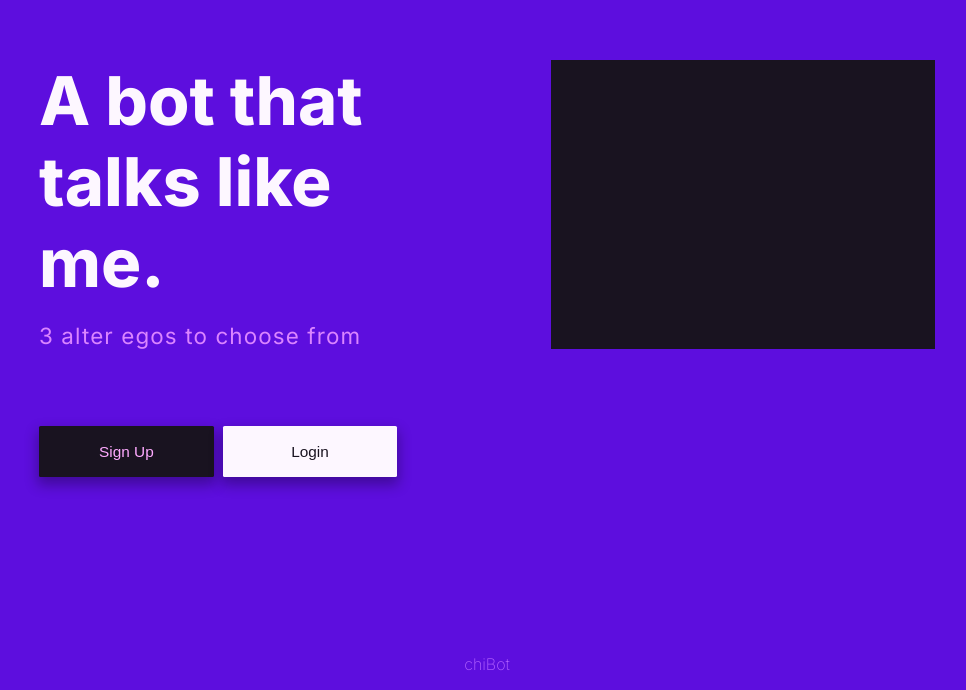
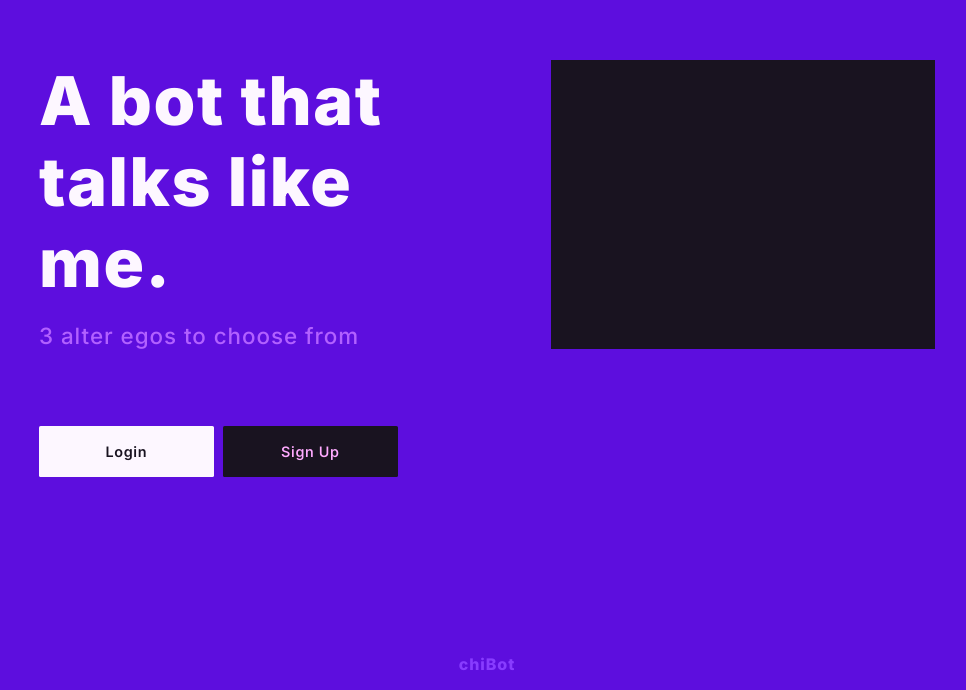
Before and after one commit to ichimaru001/chibot-react-app, a React (Vite) app: page /home in a window 1280 px wide. Shown: the part 110-800 px from the top of the page, without its empty margins (153-1119 px from the left). Built offline with nearby package versions, Linux system fonts and the light colour scheme.

Commit message:
refined css animations in home,login,signin page

```diff
--- a/src/App.css
+++ b/src/App.css
@@ -131,7 +131,7 @@ main {
   border-radius: 2rem;
   border: 0.2rem solid var(--primary-400);
   background-color: var(--primary-300);
-  transition: 0.28s ease-out, background-color 0.08s ease-out;
+  transition: 0.28s ease-out, background-color 0.16s ease-out;
 }
 .btn-channels:hover {
   box-shadow: inset 0px 0.12rem 0.4rem 0.04rem rgba(0, 0, 0, 0.5);
@@ -142,23 +142,30 @@ main {
 }
 
 .btn-home {
-  font-size: 0.96rem;
-  font-weight: 500;
+  font-family: inherit;
+  font-size: 0.9rem;
+  font-weight: 600;
+  letter-spacing: 0.04rem;
   height: 3.2rem;
   width: 12.8rem;
-  border: solid 0rem;
+  border: none;
   border-radius: 0.1rem;
   color: var(--accent-300);
   background-color: var(--complement-500);
-  box-shadow: 0rem 0.4rem 0.8rem 0.1rem rgba(0, 0, 0, 0.3);
+  /* box-shadow: 0rem 0.4rem 0.8rem 0.1rem rgba(0, 0, 0, 0.3); */
   cursor: pointer;
-  transition: 0.12s ease-out;
+  transition: 0.18s ease-out, opacity 0.3s ease-out;
+  transform: translateZ(0);
+  backface-visibility: hidden; /* Ensure clear rendering during hover */
+  will-change: transform;
+  -webkit-font-smoothing: antialiased;
 }
 .btn-home:hover {
-  transform: scale(1.02);
+  transform: scale(0.99);
+  box-shadow: 0rem 0.4rem 0.8rem 0.1rem rgba(0, 0, 0, 0.3);
 }
 .btn-home:active {
-  opacity: 0.7;
+  opacity: 0.5;
 }
 
 .btn {
@@ -201,16 +208,19 @@ main {
 }
 
 .home-header {
-  font-weight: 770;
+  /* font-family: inherit; */
+  font-weight: 850;
+  letter-spacing: 0.1rem;
   font-size: 4.2rem;
   width: auto;
   color: var(--complement-500);
 }
 .home-additional-info {
+  font-weight: 500;
   font-size: 1.4rem;
-  letter-spacing: 0.07rem;
+  letter-spacing: 0.06rem;
   margin-top: 1.2rem;
-  color: var(--primary-200);
+  color: var(--primary-300);
 }
 
 .hero-img {
@@ -230,6 +240,11 @@ main {
 .btn-sign-up-home {
   color: var(--primary-100);
   background-color: var(--accent-300);
+  font-weight: 550;
+  &:hover {
+    transform: scale(0.98);
+    box-shadow: 0rem 0.4rem 0.8rem 0.1rem rgba(0, 0, 0, 0.3);
+  }
 }
 .btn-login-home {
   color: var(--accent-300);
@@ -242,8 +257,9 @@ main {
   align-items: center;
 }
 .home-chibot {
-  color: var(--primary-300);
-  font-weight: 200;
+  color: var(--primary-400);
+  font-weight: 800;
+  letter-spacing: 0.06rem;
   margin-top: 2rem;
 }
 /* home page */
@@ -296,6 +312,7 @@ main {
   -webkit-user-select: none; /* Safari */
   -ms-user-select: none; /* IE 10 and IE 11 */
   user-select: none; /* Standard syntax */
+
   &:hover {
     color: var(--complement-200);
   }
@@ -341,31 +358,36 @@ main {
   background-color: var(--primary-300);
   color: var(--complement-500);
   border-radius: 0.4rem;
+  padding-right: 80%;
+  &:hover {
+    background-color: var(--primary-400);
+  }
 }
 .forget-password-link-login {
   color: var(--primary-300);
   font-weight: 550;
-  font-size: 0.7rem;
+  font-size: 0.66rem;
   margin-top: 0.4rem;
 
   cursor: pointer;
 
-  transition: 0.01s ease-out;
+  transition: color 0.2s ease-out, opacity 0.03s ease-out;
 
   -webkit-user-select: none; /* Safari */
   -ms-user-select: none; /* IE 10 and IE 11 */
   user-select: none; /* Standard syntax */
+
   &:hover {
     color: var(--primary-400);
   }
   &:active {
-    opacity: 0.9;
+    opacity: 0.7;
   }
 }
 .signin-info-login {
   width: 100%;
   color: var(--accent-200);
-  font-size: 0.76rem;
+  font-size: 0.66rem;
   font-weight: 600;
   margin-bottom: 22%;
 
@@ -374,11 +396,11 @@ main {
   user-select: none; /* Standard syntax */
 }
 .signup-link-login {
-  color: var(--primary-300);
-  text-decoration: none;
+  color: var(--primary-400);
+  text-decoration: underline;
   cursor: pointer;
 
-  transition: 0.01s ease-out;
+  transition: color 0.2s ease-out, opacity 0.03s ease-out;
 
   -webkit-user-select: none; /* Safari */
   -ms-user-select: none; /* IE 10 and IE 11 */
@@ -387,7 +409,7 @@ main {
     color: var(--primary-500);
   }
   &:active {
-    opacity: 0.9;
+    opacity: 0.7;
   }
 }
 /* log in */
@@ -762,11 +784,11 @@ main {
 
   cursor: pointer;
 
-  transition: 0.1s ease-in;
+  transition: 0.3s ease-out;
 }
 .sidebar-icon:active {
   .sidebar-icon-imported {
-    opacity: 0.6;
+    opacity: 0.4;
   }
 }
 .sidebar-icon:hover {
@@ -928,6 +950,8 @@ main {
   top: 0.5rem;
   left: 1.2rem;
 
+  pointer-events: none;
+
   transition: 0.2s ease-out;
 }
 
--- a/src/assets/Pages/Home.jsx
+++ b/src/assets/Pages/Home.jsx
@@ -18,16 +18,16 @@ const Home = () => {
           </div>
           <div className='hero-button-div'>
             <button
+              className='btn btn-home btn-login-home'
+              onClick={() => navigate('/login')}
+            >
+              Login
+            </button>
+            <button
               className='btn btn-home btn-sign-up-home'
               onClick={() => navigate('/signin')}
             >
               Sign Up
-            </button>
-            <button
-              className='btn btn-home btn-login-home'
-              onClick={() => navigate('/login')}
-            >
-              Login
             </button>
           </div>
         </div>
--- a/src/assets/Pages/LogIn.jsx
+++ b/src/assets/Pages/LogIn.jsx
@@ -1,4 +1,7 @@
+import { useNavigate } from 'react-router-dom'
+
 const LogIn = () => {
+  const navigate = useNavigate()
   return (
     <main className='main-signin'>
       <section className='section-login'>
@@ -23,7 +26,10 @@ const LogIn = () => {
             </button>
             <span className='signin-info-login'>
               Have not signed up yet?{' '}
-              <a href='' className='signup-link-login'>
+              <a
+                className='signup-link-login'
+                onClick={() => navigate('/signin')}
+              >
                 Sign up here.
               </a>
             </span>
--- a/src/assets/Pages/SignIn.jsx
+++ b/src/assets/Pages/SignIn.jsx
@@ -1,4 +1,6 @@
+import { useNavigate } from 'react-router-dom'
 const SignIn = () => {
+  const navigate = useNavigate()
   return (
     <main className='main-signin'>
       <section className='section-signin'>
@@ -22,7 +24,12 @@ const SignIn = () => {
             <button className='btn btn-login-signin btn-signup-signin'>
               Sign up
             </button>
-            <span className='login-link-signin'>Already have an account?</span>
+            <span
+              className='login-link-signin'
+              onClick={() => navigate('/login')}
+            >
+              Already have an account?
+            </span>
           </div>
         </div>
         <div></div>
```
